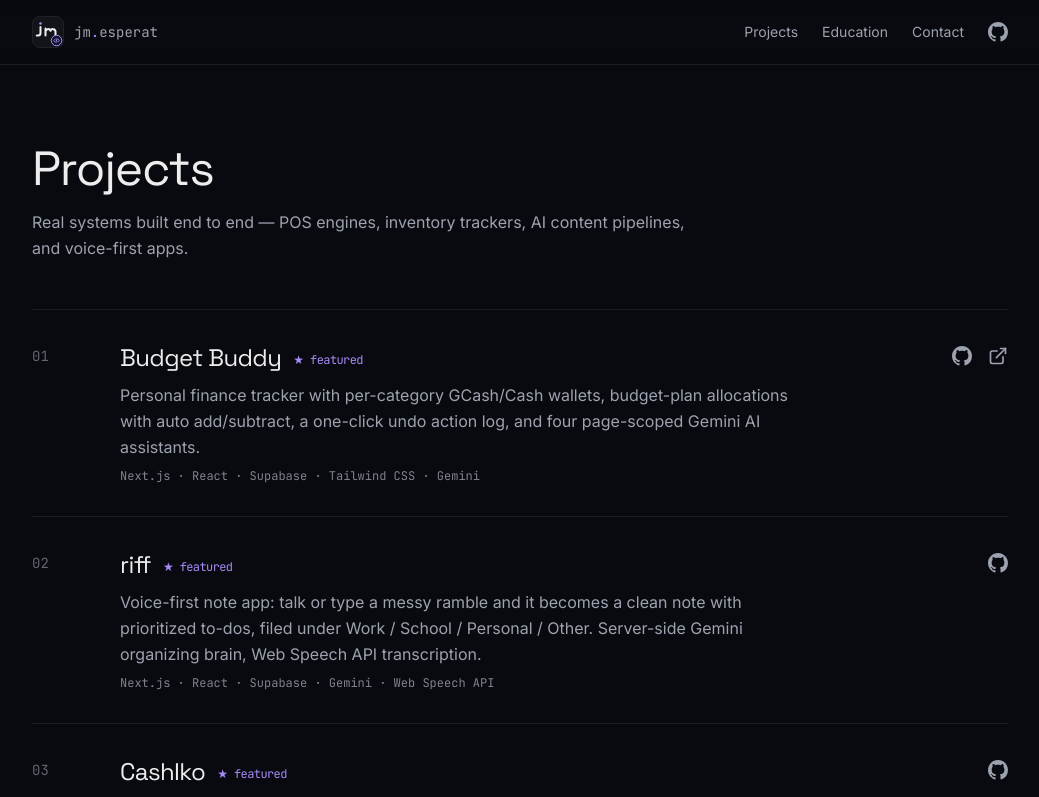
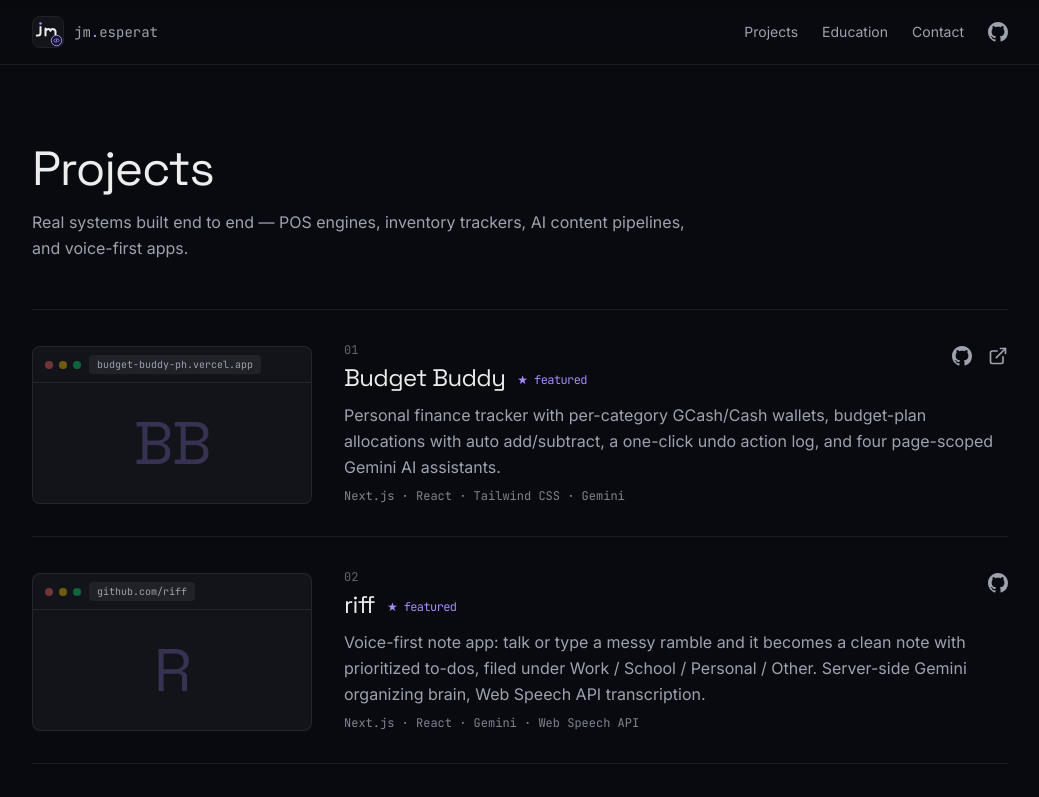
Before and after one commit to Zurin2/portfolio, a Next.js app: page /projects in a window 1280 px wide. Shown: the top 797 px of the page, without its empty margins (120-1159 px from the left). Built offline with nearby package versions, Linux system fonts and the light colour scheme.

Commit message:
feat: screenshot slot on project rows with browser-chrome placeholders

```diff
--- a/src/app/projects/page.tsx
+++ b/src/app/projects/page.tsx
@@ -1,6 +1,8 @@
 import type { Metadata } from "next";
+import Image from "next/image";
 import { ExternalLinkIcon, GitHubIcon } from "@/components/Icons";
-import { projects } from "@/data/projects";
+import { ScreenshotSlot } from "@/components/ScreenshotSlot";
+import { projects, type Project } from "@/data/projects";
 
 export const metadata: Metadata = {
   title: "Projects — Jose Miguel Esperat",
@@ -8,8 +10,25 @@ export const metadata: Metadata = {
     "Full-stack systems, AI pipelines, and web apps built end to end — from PHP/MySQL to Next.js on Vercel.",
 };
 
+function screenshotLabel(project: Project): string {
+  if (project.liveUrl) {
+    try {
+      return new URL(project.liveUrl).hostname;
+    } catch {
+      // fall through
+    }
+  }
+  if (project.repoUrl) {
+    try {
+      return `${new URL(project.repoUrl).hostname}/${project.slug}`;
+    } catch {
+      // fall through
+    }
+  }
+  return `${project.slug}.local`;
+}
+
 export default function ProjectsPage() {
-
   return (
     <div className="mx-auto max-w-5xl px-6 pt-20 pb-24">
       <section className="pb-12">
@@ -24,13 +43,33 @@ export default function ProjectsPage() {
         {projects.map((project, index) => (
           <article
             key={project.slug}
-            className="group grid gap-3 py-8 transition-colors duration-150 ease-out hover:bg-white/[0.03] md:grid-cols-[64px_1fr_auto] md:gap-6"
+            className="group grid gap-5 py-8 transition-colors duration-150 ease-out hover:bg-white/[0.03] md:grid-cols-[280px_1fr] md:gap-8"
           >
-            <p className="font-mono text-sm text-muted/60 md:pt-1">
+            {/* Screenshot slot */}
+            <div className="md:pt-1">
+              {project.screenshot ? (
+                <div className="relative aspect-video overflow-hidden rounded-lg border border-white/[0.08]">
+                  <Image
+                    src={project.screenshot}
+                    alt={`${project.title} screenshot`}
+                    fill
+                    sizes="(max-width: 768px) 100vw, 280px"
+                    className="object-cover"
+                  />
+                </div>
+              ) : (
+                <ScreenshotSlot title={project.title} label={screenshotLabel(project)} />
+              )}
+            </div>
+
+            {/* Content */}
+            <div className="flex flex-col gap-2">
+              <div className="flex items-start justify-between gap-4">
+                <div>
+                  <p className="font-mono text-xs text-muted/60">
                     {String(index + 1).padStart(2, "0")}
                   </p>
-            <div className="flex flex-col gap-2">
-              <h2 className="font-display text-2xl tracking-tight">
+                  <h2 className="mt-1 font-display text-2xl tracking-tight">
                     {project.title}
                     {project.featured && (
                       <span className="ml-3 align-middle font-mono text-xs text-accent">
@@ -38,19 +77,15 @@ export default function ProjectsPage() {
                       </span>
                     )}
                   </h2>
-              <p className="max-w-2xl leading-relaxed text-muted">{project.description}</p>
-              <p className="font-mono text-xs text-muted/80">
-                {project.tech.join(" · ")}
-              </p>
                 </div>
-            <div className="flex items-start gap-4 md:pt-1">
+                <div className="flex items-center gap-4 pt-1">
                   {project.repoUrl && (
                     <a
                       href={project.repoUrl}
                       target="_blank"
                       rel="noopener noreferrer"
                       aria-label={`${project.title} source code`}
-                  className="text-muted transition-colors duration-150 ease-out group-hover:text-foreground hover:text-accent"
+                      className="text-muted transition-colors duration-150 ease-out hover:text-accent"
                     >
                       <GitHubIcon className="h-5 w-5" />
                     </a>
@@ -61,11 +96,17 @@ export default function ProjectsPage() {
                       target="_blank"
                       rel="noopener noreferrer"
                       aria-label={`${project.title} live site`}
-                  className="text-muted transition-colors duration-150 ease-out group-hover:text-foreground hover:text-accent"
+                      className="text-muted transition-colors duration-150 ease-out hover:text-accent"
                     >
                       <ExternalLinkIcon className="h-5 w-5" />
                     </a>
                   )}
+                </div>
+              </div>
+              <p className="max-w-2xl leading-relaxed text-muted">{project.description}</p>
+              <p className="mt-auto font-mono text-xs text-muted/80">
+                {project.tech.join(" · ")}
+              </p>
             </div>
           </article>
         ))}
--- /dev/null
+++ b/src/components/ScreenshotSlot.tsx
@@ -0,0 +1,33 @@
+// Browser-chrome placeholder for the Projects page screenshot slot.
+// Replaced by a real screenshot by adding `screenshot: "/path"` to the project entry.
+
+export function ScreenshotSlot({ title, label }: { title: string; label: string }) {
+  const initials = title
+    .split(/\s+/)
+    .map((word) => word[0])
+    .slice(0, 2)
+    .join("")
+    .toUpperCase();
+
+  return (
+    <div className="relative aspect-video overflow-hidden rounded-lg border border-white/[0.08] bg-[#12141a] transition-colors duration-150 ease-out group-hover:border-white/[0.16]">
+      {/* Browser chrome bar */}
+      <div className="flex items-center gap-2 border-b border-white/[0.08] px-3 py-2">
+        <span className="flex gap-1.5">
+          <span className="h-2 w-2 rounded-full bg-red-400/40" />
+          <span className="h-2 w-2 rounded-full bg-yellow-400/40" />
+          <span className="h-2 w-2 rounded-full bg-green-400/40" />
+        </span>
+        <span className="truncate rounded-sm bg-white/[0.06] px-2 py-0.5 font-mono text-[10px] text-muted">
+          {label}
+        </span>
+      </div>
+      {/* Placeholder body */}
+      <div className="flex h-[calc(100%-33px)] items-center justify-center">
+        <span className="font-display text-5xl tracking-tight text-accent/25 md:text-6xl">
+          {initials}
+        </span>
+      </div>
+    </div>
+  );
+}
--- a/src/data/projects.ts
+++ b/src/data/projects.ts
@@ -6,6 +6,8 @@ export type Project = {
   tech: string[];
   repoUrl?: string;
   liveUrl?: string;
+  /** Path to a real screenshot (public/). Falls back to a browser-chrome placeholder. */
+  screenshot?: string;
   featured: boolean;
   sortOrder: number;
 };
@@ -16,7 +18,7 @@ export const projects: Project[] = [
     title: "Budget Buddy",
     description:
       "Personal finance tracker with per-category GCash/Cash wallets, budget-plan allocations with auto add/subtract, a one-click undo action log, and four page-scoped Gemini AI assistants.",
-    tech: ["Next.js", "React", "Supabase", "Tailwind CSS", "Gemini"],
+    tech: ["Next.js", "React", "Tailwind CSS", "Gemini"],
     repoUrl: "https://github.com/Zurin2/budget-buddy",
     liveUrl: "https://budget-buddy-ph.vercel.app",
     featured: true,
@@ -27,7 +29,7 @@ export const projects: Project[] = [
     title: "riff",
     description:
       "Voice-first note app: talk or type a messy ramble and it becomes a clean note with prioritized to-dos, filed under Work / School / Personal / Other. Server-side Gemini organizing brain, Web Speech API transcription.",
-    tech: ["Next.js", "React", "Supabase", "Gemini", "Web Speech API"],
+    tech: ["Next.js", "React", "Gemini", "Web Speech API"],
     repoUrl: "https://github.com/Zurin2/riff-note-ai",
     featured: true,
     sortOrder: 2,
@@ -57,7 +59,7 @@ export const projects: Project[] = [
     title: "CBC & CBBA Website",
     description:
       "Fully static public website for Cornerstone Baptist Church & Academy: pre-rendered routes, Supabase public-read content, zero auth or CMS.",
-    tech: ["Next.js", "Supabase", "Tailwind CSS"],
+    tech: ["Next.js", "Tailwind CSS"],
     featured: false,
     sortOrder: 5,
   },
```
Lines whose indentation alone changed are shown as unchanged.
